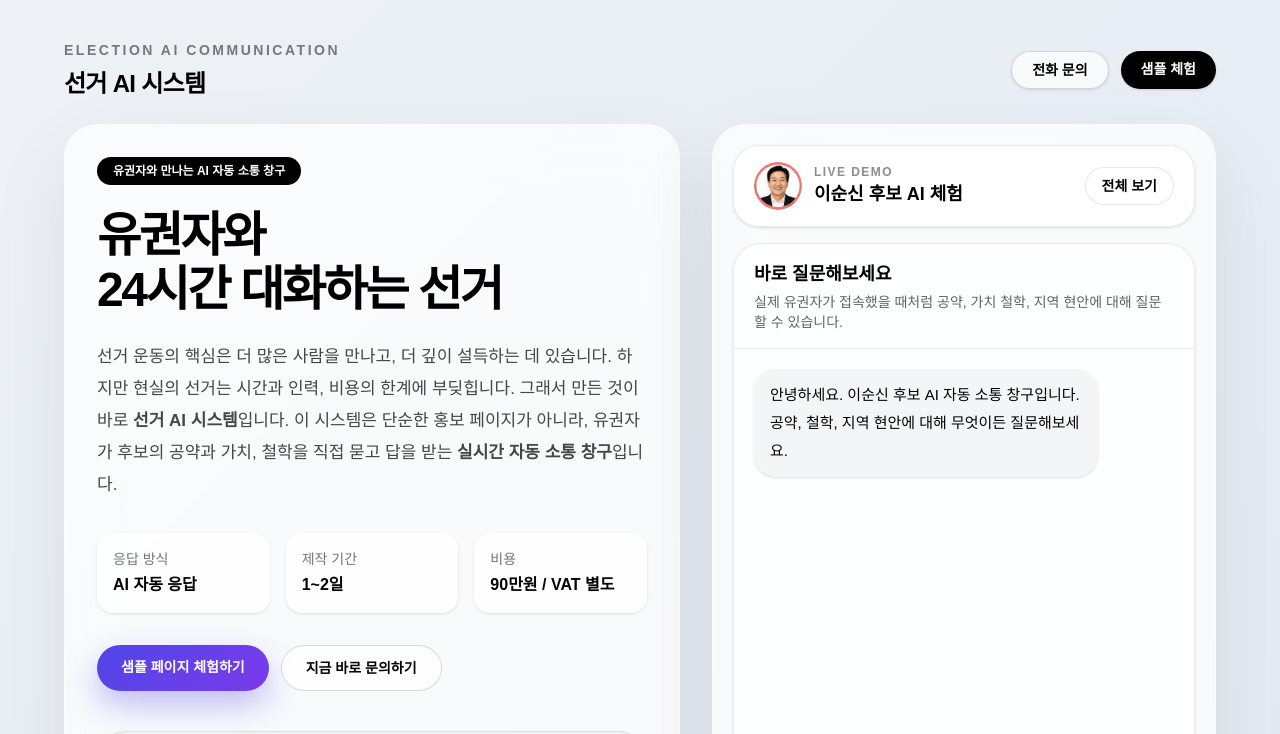
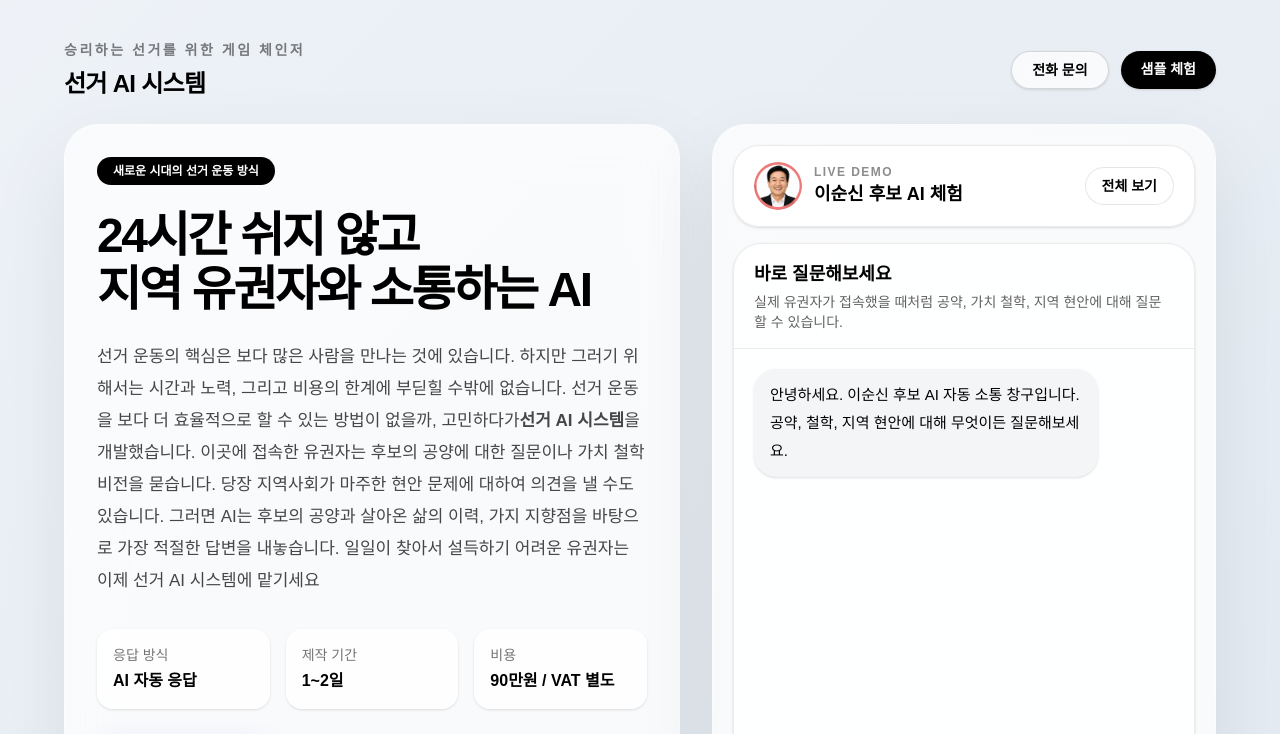
Before and after one commit to taejang21-hub/campaign-ai, a Next.js app: page / in a window 1280 px wide. Shown: the top 734 px of the page. Built offline with nearby package versions, Linux system fonts and the light colour scheme.

Commit message:
update landing page text

```diff
--- a/app/page.tsx
+++ b/app/page.tsx
@@ -71,7 +71,7 @@ export default function Home() {
         <div className="mb-6 flex items-center justify-between">
           <div>
             <p className="text-sm font-semibold tracking-[0.18em] text-black/50">
-              ELECTION AI COMMUNICATION
+              승리하는 선거를 위한 게임 체인저
             </p>
             <h1 className="mt-2 text-2xl font-bold tracking-[-0.03em]">
               선거 AI 시스템
@@ -97,21 +97,25 @@ export default function Home() {
         <div className="grid gap-8 lg:grid-cols-[1.1fr_0.9fr]">
           <div className="rounded-[34px] border border-white/40 bg-white/70 p-8 shadow-[0_30px_80px_rgba(0,0,0,0.08)] backdrop-blur-xl">
             <div className="inline-flex items-center rounded-full bg-black px-4 py-1.5 text-xs font-bold text-white">
-              유권자와 만나는 AI 자동 소통 창구
+              새로운 시대의 선거 운동 방식
             </div>
 
             <h2 className="mt-6 text-5xl font-extrabold leading-[1.12] tracking-[-0.05em]">
-              유권자와
+              24시간 쉬지 않고
               <br />
-              24시간 대화하는 선거
+              지역 유권자와 소통하는 AI
             </h2>
 
             <p className="mt-6 text-[17px] leading-8 text-black/72">
-              선거 운동의 핵심은 더 많은 사람을 만나고, 더 깊이 설득하는 데 있습니다.
-              하지만 현실의 선거는 시간과 인력, 비용의 한계에 부딪힙니다. 그래서
-              만든 것이 바로 <strong>선거 AI 시스템</strong>입니다. 이 시스템은 단순한
-              홍보 페이지가 아니라, 유권자가 후보의 공약과 가치, 철학을 직접
-              묻고 답을 받는 <strong>실시간 자동 소통 창구</strong>입니다.
+            선거 운동의 핵심은 보다 많은 사람을 만나는 것에 있습니다.
+하지만 그러기 위해서는 시간과 노력, 그리고 비용의 한계에 부딛힐 수밖에 없습니다.
+선거 운동을 보다 더 효율적으로 할 수 있는 방법이 없을까, 고민하다가
+<strong>선거 AI 시스템</strong>을 개발했습니다.
+            이곳에 접속한 유권자는 후보의 공양에 대한 질문이나 가치 철학 비전을 묻습니다.
+            당장 지역사회가 마주한 현안 문제에 대하여 의견을 낼 수도 있습니다.
+            그러면 AI는 후보의 공양과 살아온 삶의 이력, 가지 지향점을 바탕으로 가장 적절한 답변을 내놓습니다.
+            일일이 찾아서 설득하기 어려운 유권자는 이제 선거 AI 시스템에 맡기세요
+
             </p>
 
             <div className="mt-8 grid gap-4 sm:grid-cols-3">
```
